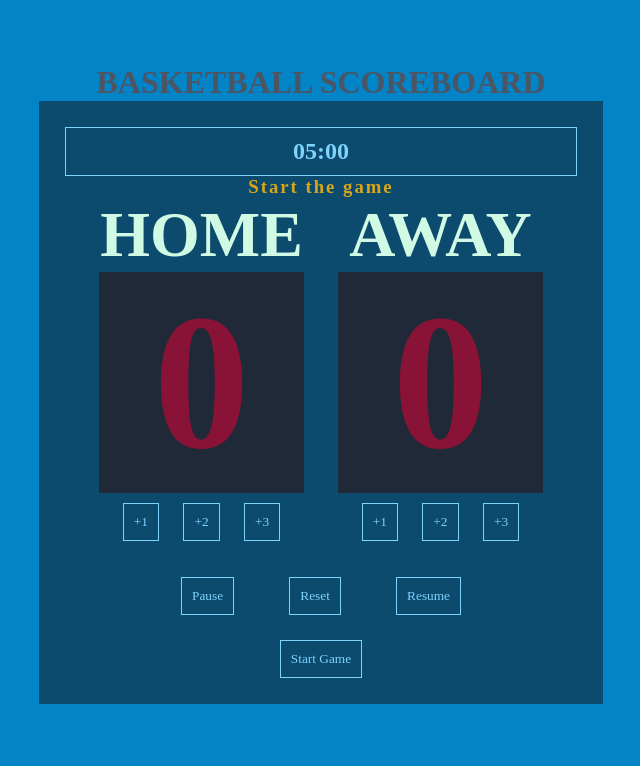
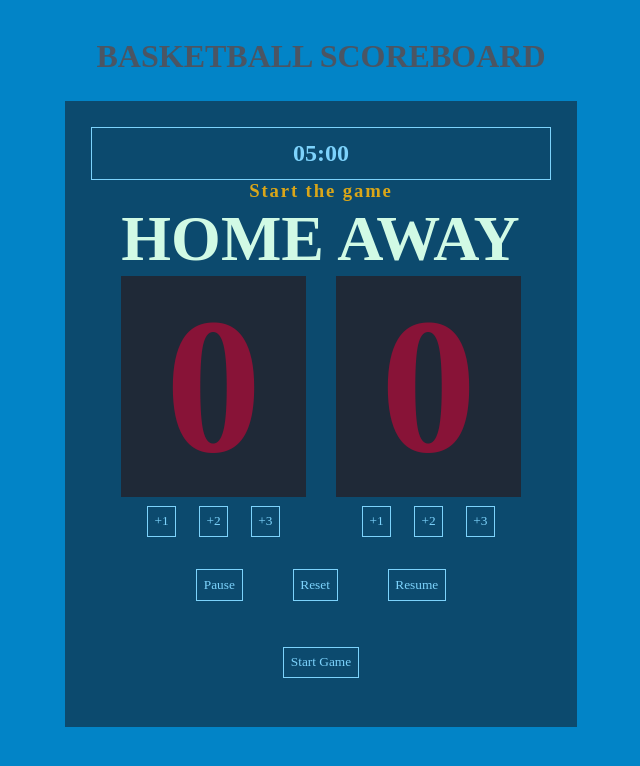
Before and after one commit to Davidnna/Basketball-Scoreboard, a plain HTML site: page index.html in a window 1280 px wide. Shown: the whole page, without its empty margins (319-959 px from the left). Drawn offline with Linux system fonts and the light colour scheme.

Commit message:
Correct Arrangement

```diff
--- a/index.html
+++ b/index.html
@@ -3,38 +3,56 @@
     <head>
         <meta charset="UTF-8">
         <meta name="viewport" content="width=device-width, initial-scale=1.0">
-        <link rel="icon" type="image/x-icon" href="image/favicon.ico">
-        <link rel="stylesheet" href="styles.css">
+        <!-- <link rel="icon" type="image/jpeg" href="images/favicon.ico"> -->
+        <link rel="icon" type="image/jpeg" href="images/basketball.jpeg">
+        <!-- <link rel="icon" type="image/jpeg" href="https://jmp.sh/s/8ULYfmI6bZJtMfawmSrL"> -->
+        <!-- <link rel="icon" type="image/jpeg" href="https://i.postimg.cc/d3m5kwsf/basketball.jpg"> -->
+        <link rel="stylesheet" href="styles/styles.css">
         <title>Basketball Scoreboard</title>
     </head>
     <body>
-        <h1 class="title">BASKETBALL SCOREBOARD</h1>
-        <div class="containers">
-            <h2 class="buttons" id="timer">05:00</h2>
-            <h3 id="leader">Start the game</h3>
+        <!-- Header -->
+        <header>
+            <h1 class="title">BASKETBALL SCOREBOARD</h1>
+        </header>
+        <!-- Main -->
+        <main class="project">
+            <!-- Timer -->
+            <hgroup>
+                <h2 class="buttons" id="timer">05:00</h2>
+                <h3 id="leader">Start the game</h3>
+            </hgroup>
+            <!-- Board -->
             <div class="container">
+                <!-- Home -->
                 <div class="teams">
-                    <h3 class="h3">HOME</h3>
-                    <h1 class="h1" id="home-score">0</h1>
+                    <hgroup>
+                        <h3 class="team">HOME</h3>
+                        <h1 class="score" id="home-score">0</h1>
+                    </hgroup>
                     <button type="button" class="buttons" onclick="add(1)">+1</button>
                     <button type="button" class="buttons" onclick="add(2)">+2</button>
                     <button type="button" class="buttons" onclick="add(3)">+3</button>
                 </div>
+                <!-- Away -->
                 <div class="teams">
-                    <h3 class="h3">AWAY</h3>
-                    <h1 class="h1" id="away-score">0</h1>
+                    <hgroup>
+                        <h3 class="team">AWAY</h3>
+                        <h1 class="score" id="away-score">0</h1>
+                    </hgroup>
                     <button type="button" class="buttons" onclick="adds(1)">+1</button>
                     <button type="button" class="buttons" onclick="adds(2)">+2</button>
                     <button type="button" class="buttons" onclick="adds(3)">+3</button>
                 </div>
             </div>
-            <div>
+            <!-- Actions -->
+            <div class="button">
                 <button type="button" class="buttons" onclick="pause()">Pause</button>
                 <button type="button" class="buttons" onclick="reset()">Reset</button>
                 <button type="button" class="buttons" onclick="resume()">Resume</button>
             </div>
             <button type="button" class="buttons" id="startTimer" onclick="startTimer()">Start Game</button>
-        </div>
-        <script src="index.js"></script>
+        </main>
+        <script src="scripts/index.js"></script>
     </body>
 </html>
--- a/styles.css
+++ /dev/null
@@ -1,64 +0,0 @@
-* {
-    margin: 0;
-    padding: 0;
-}
-
-body {
-    background-color: #0284C7;
-    text-align: center;
-}
-
-.title {
-    margin-top: 5%;
-    color: #4B5563;
-}
-
-.containers {
-    background-color: #0C4A6E;
-    width: 40%;
-    margin: auto;
-    padding: 2%;
-}
-
-#timer {
-    margin: 0;
-}
-
-#leader {
-    color: #daa618;
-    letter-spacing: 2px;
-}
-
-.container {
-    display: flex;
-    justify-content: space-evenly;
-}
-
-.h3 {
-    font-size: 5vw;
-    color: #D1FAE5;
-}
-
-.teams {
-    width: 40%;
-}
-
-.h1 {
-    font-size: 15vw;
-    color: #881337;
-    background-color: #1F2937;
-}
-
-.buttons {
-    font-family: Cursed Timer ULiL;
-    background: none;
-    cursor: pointer;
-    color: #7DD3FC;
-    border: #7DD3FC 1px solid;
-    padding: 10px;
-    margin: 5%;
-}
-
-#startTimer {
-    margin: 0;
-}
--- /dev/null
+++ b/styles/styles.css
@@ -0,0 +1,86 @@
+* {
+    margin: 0;
+    padding: 0;
+    box-sizing: border-box;
+}
+
+body {
+    background-color: #0284C7;
+    text-align: center;
+}
+
+/* Header */
+header .title {
+    margin: 3% 0 2%;
+    color: #4B5563;
+}
+
+/* Main */
+.project {
+    background-color: #0C4A6E;
+    width: 40%;
+    margin: auto;
+    padding: 2%;
+}
+
+/* Timer */
+hgroup #timer {
+    margin: 0;
+}
+
+hgroup #leader {
+    color: #daa618;
+    letter-spacing: 0.1em;
+}
+
+/* Board */
+.container {
+    display: flex;
+    justify-content: space-evenly;
+}
+
+.container .teams {
+    width: 40%;
+}
+
+.container .teams .team {
+    font-size: 5vw;
+    color: #D1FAE5;
+}
+
+.container .teams .score {
+    font-size: 15vw;
+    color: #881337;
+    background-color: #1F2937;
+}
+
+/* Actions */
+.buttons {
+    font-family: "Cursed Timer ULiL";
+    background: none;
+    cursor: pointer;
+    color: #7DD3FC;
+    border: #7DD3FC 1px solid;
+    padding: 0.5em;
+    margin: 5%;
+}
+
+/* Responsive Design */
+@media (max-width: 500px) {
+    header .title {
+        font-size: x-large;
+    }
+
+    .project {
+        width: 80%;
+        padding: 5%;
+    }
+
+    .container .teams .team {
+        font-size: 9vw;
+    }
+
+    .container .teams .score {
+        font-size: 20vw;
+    }
+}
```
Also changed, not shown: images/basketball.jpeg (added), images/favicon.ico (renamed from image/favicon.ico), scripts/index.js (renamed from index.js).
